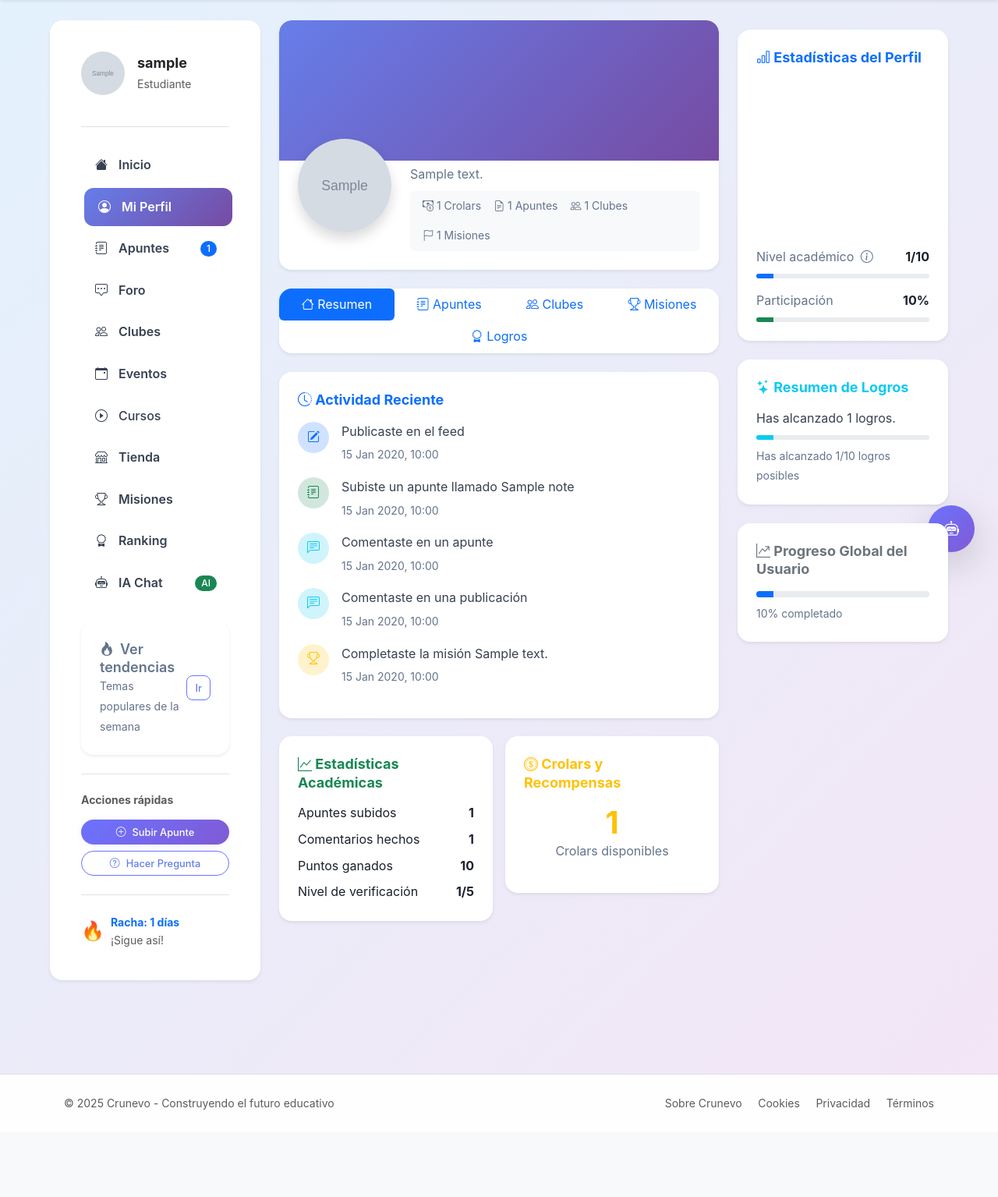
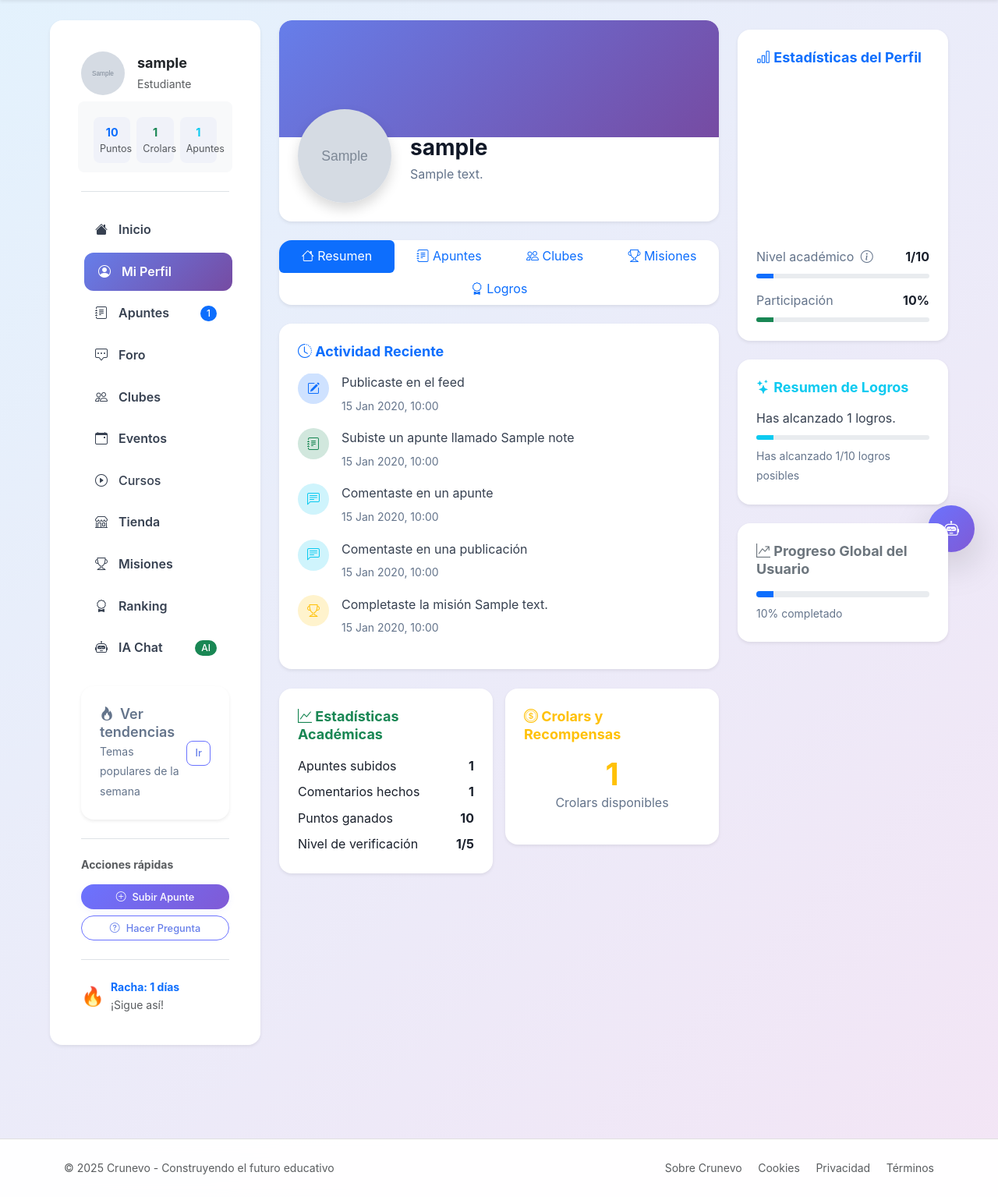
Before and after one commit to RoggerMS/Crunevo2, a Flask app: page /perfil in a window 1280 px wide. Shown: the part 62-1597 px from the top of the page at 78% size. Before the commit the page ends 1485 px from the top, so only its background shows below. Run offline with Flask 3, Linux system fonts and the light colour scheme; a user stored in the database is signed in; tables that the repository leaves empty hold one stand-in row (values such as "Sample post"); grey boxes marked "Sample" are stand-in pictures; data that the repository does not hold is empty; a map, chart or similar area stays blank; some libraries are stand-ins or nearby versions.

Commit message:
Restore profile sidebar stats and adjust layout

```diff
--- a/crunevo/templates/auth/perfil.html
+++ b/crunevo/templates/auth/perfil.html
@@ -17,13 +17,13 @@
     </div>
 
     <!-- Main Content -->
-    <div class="col-lg-6">
+    <div class="col-12 col-lg-6 mx-auto">
       <!-- Profile Header -->
       <div class="card border-0 shadow-sm mb-4">
         <div class="position-relative">
-          <div class="profile-header-bg" style="min-height: 180px; padding-top: 1rem; background: linear-gradient(135deg, #667eea, #764ba2); border-radius: 16px 16px 0 0;"></div>
+          <div class="profile-header-bg" style="min-height: 150px; padding-top: 1rem; background: linear-gradient(135deg, #667eea, #764ba2); border-radius: 16px 16px 0 0;"></div>
         </div>
-        <div class="card-body p-4" style="margin-top: -75px;">
+        <div class="card-body p-4" style="margin-top: -60px;">
 
           <div class="row align-items-center">
             <div class="col-auto">
@@ -57,12 +57,6 @@
                     <button class="btn btn-sm btn-outline-primary ms-2">Editar</button>
                   </p>
                   {% endif %}
-                  <div class="bg-light rounded py-2 px-3 d-flex flex-wrap gap-3 small text-muted">
-                    <span><i class="bi bi-cash-coin"></i> {{ user.credits or 0 }} Crolars</span>
-                    <span><i class="bi bi-file-earmark-text"></i> {{ user.notes|length }} Apuntes</span>
-                    <span><i class="bi bi-people"></i> {{ user_clubs|length }} Clubes</span>
-                    <span><i class="bi bi-flag"></i> {{ completed_missions_count }} Misiones</span>
-                  </div>
                 </div>
               </div>
               {% if is_own_profile %}
@@ -97,12 +91,6 @@
               <button class="btn btn-sm btn-outline-primary ms-2">Editar</button>
             </p>
             {% endif %}
-            <div class="small text-muted">
-              <div>{{ user.credits or 0 }} Crolars</div>
-              <div>{{ user.notes|length }} Apuntes</div>
-              <div>{{ user_clubs|length }} Clubes</div>
-              <div>{{ completed_missions_count }} Misiones</div>
-            </div>
           </div>
         </div>
       </div>
--- a/crunevo/templates/components/sidebar_left_feed.html
+++ b/crunevo/templates/components/sidebar_left_feed.html
@@ -15,7 +15,6 @@
       </div>
 
       <!-- Profile Stats -->
-      {% if request.endpoint != 'auth.perfil' %}
       <div class="profile-stats row g-2 text-center">
         <div class="col-4">
           <div class="stat-item">
@@ -36,7 +35,6 @@
           </div>
         </div>
       </div>
-      {% endif %}
     </div>
 
     <!-- Navigation Menu -->
```
Also changed, not shown: AGENTS.md (+1 -0 lines).
